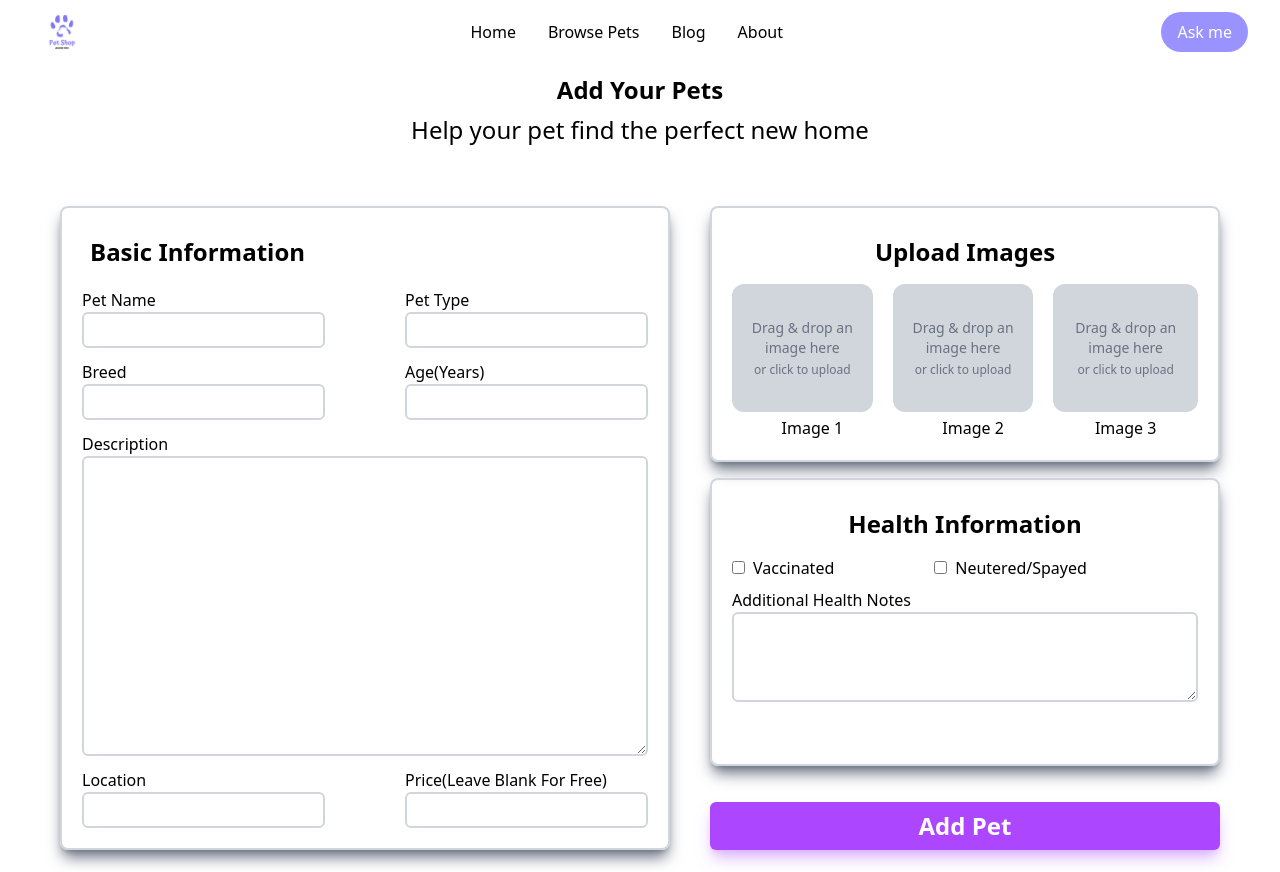
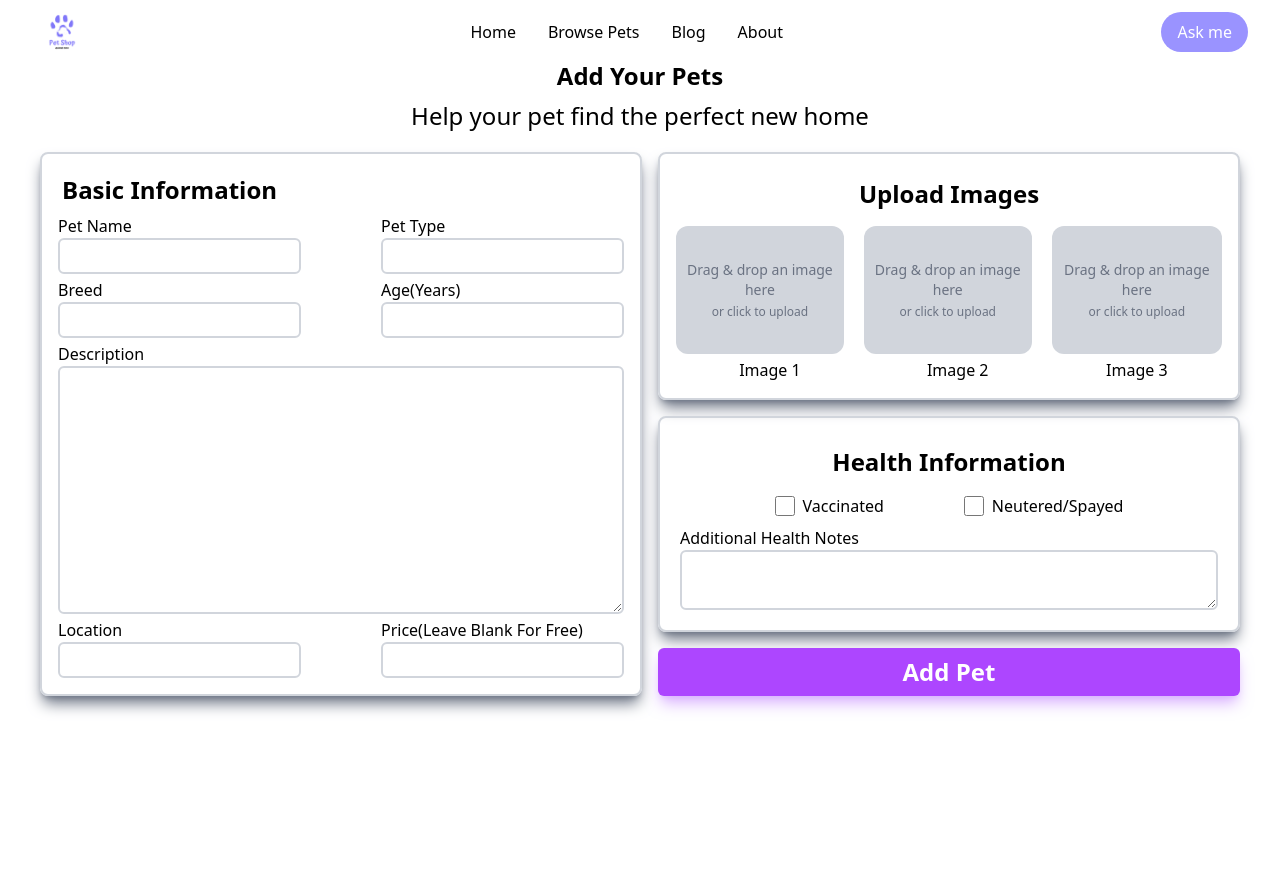
Before and after one commit to independent-project-2/HappyTail-Frontend, a React (Vite) app: page / in a window 1280 px wide. After the commit the page ends 800 px from the top, so only its background shows below. Built offline with nearby package versions, Linux system fonts and the light colour scheme.

Commit message:
Fix Form UI issues

```diff
--- a/src/components/ImageUpload.tsx
+++ b/src/components/ImageUpload.tsx
@@ -63,7 +63,7 @@ const ImageUpload = () => {
           className="h-full w-full rounded-xl object-cover"
         />
       ) : (
-        <div className="text-center text-gray-500">
+        <div className="p-2 text-center text-gray-500">
           <p className="text-sm">Drag & drop an image here</p>
           <p className="text-xs mt-1">or click to upload</p>
         </div>
--- a/src/pages/AddPets.tsx
+++ b/src/pages/AddPets.tsx
@@ -3,19 +3,20 @@ import ImageUpload from '../components/ImageUpload'
 
 function AddPets() {
     return (
-        <div className='h-screen mt-18 p-10 flex flex-col gap-10 text-black justify-center items-center'>
+        <div className='min-h-screen overflow-auto'>
+            <div className='p-10 pt-15 flex flex-col text-black justify-center items-center'>
                 <div className='flex flex-col items-center gap-2'>
                     <h1 className='text-2xl font-bold'>Add Your Pets</h1>
                     <div className='text-2xl'>Help your pet find the perfect new home</div>
                 </div>
 
                 <form action=""
-                className='flex flex-row'
+                    className='flex flex-row pt-5 gap-4'
                 >
                     {/*Left Side Section*/}
                     {/*Basic Information Section*/}
-                <span className='flex flex-col gap-3 m-5 border-solid border-2 border-gray-300 p-5 rounded-lg shadow-gray-500 shadow-lg'>
-                    <div className='text-2xl font-bold m-2'>Basic Information</div>
+                    <span className='flex flex-col gap-1 p-4 border-solid border-2 border-gray-300 rounded-lg shadow-gray-500 shadow-lg'>
+                        <div className='text-2xl font-bold m-1'>Basic Information</div>
 
                         <div className='flex flex-row gap-20'>
 
@@ -58,11 +59,11 @@ function AddPets() {
                             </div>
                         </div>
 
-                    <div className='flex flex-col'>
+                        <div className='flex flex-col h-full'>
                             <label htmlFor="description">Description</label>
                             <textarea
                                 id="description"
-                            className='border-solid border-2 border-gray-300 rounded-md p-1 h-75'
+                                className='border-solid border-2 border-gray-300 rounded-md p-1 h-full'
                             ></textarea>
                         </div>
 
@@ -89,16 +90,16 @@ function AddPets() {
                     </span>
 
                     {/*Right Side Section*/}
-                <div className='flex flex-col gap-4 m-5'>
+                    <div className='flex flex-col gap-4'>
 
                         {/*Upload Images Section*/}
-                    <span className='flex flex-col items-center gap-2 border-solid border-2 border-gray-300 p-5 rounded-lg shadow-gray-500 shadow-lg'>
+                        <span className='flex flex-col items-center gap-2 p-4 border-solid border-2 border-gray-300 rounded-lg shadow-gray-500 shadow-lg'>
                             <div className='text-2xl font-bold m-2'>Upload Images</div>
 
                             <div className='flex flex-row'>
                                 <div className='flex flex-col gap-1 justify-center items-center'>
                                     <div className='mr-5'>
-                                   <ImageUpload/>
+                                        <ImageUpload />
 
                                     </div>
                                     <label htmlFor='image-1'>Image 1</label>
@@ -106,14 +107,14 @@ function AddPets() {
 
                                 <div className='flex flex-col gap-1 justify-center items-center'>
                                     <div className='mr-5'>
-                                    <ImageUpload/>
+                                        <ImageUpload />
                                     </div>
                                     <label htmlFor='image-2'>Image 2</label>
                                 </div>
 
                                 <div className='flex flex-col gap-1 justify-center items-center'>
                                     <div>
-                                    <ImageUpload/>
+                                        <ImageUpload />
                                     </div>
                                     <label htmlFor='image-3'>Image 3</label>
                                 </div>
@@ -128,27 +129,33 @@ function AddPets() {
                                 <div className='text-2xl font-bold m-2'>Health Information</div>
                             </div>
 
-                        <div className='flex flex-row gap-25'>
+                            <div className='flex flex-row justify-center'>
 
-                            <div><input type='checkbox' id='vaccinated' name='vaccinated' />
+                                <div className='flex flex-row items-center-safe mr-10'>
+                                    <input type='checkbox' id='vaccinated' name='vaccinated'
+                                className=' hover:accent-black size-5 accent-purple-500'
+                                />
                                     <label htmlFor='vaccinated' className='ml-2'>Vaccinated</label></div>
 
-                            <div><input type='checkbox' id='neutered' name='neutered' />
+                                <div className='flex flex-row items-center-safe ml-10'>
+                                    <input type='checkbox' id='neutered' name='neutered'
+                                className=' hover:accent-black size-5 accent-purple-500'
+                                />
                                     <label htmlFor='neutered' className='ml-2'>Neutered/Spayed</label></div>
 
                             </div>
 
-                        <div>
+                            <div className='flex flex-col h-full'>
                                 <div className='left-auto'>Additional Health Notes</div>
                                 <textarea
                                     id="health-notes"
-                                className='border-solid border-2 border-gray-300 rounded-md p-1 w-full h-full'
+                                    className='border-solid border-2 border-gray-300 rounded-md p-1 w-full h-fit '
                                 ></textarea>
                             </div>
                         </span>
 
                         {/*Submit Button*/}
-                    <div className='flex justify-center items-center mt-5'>
+                        <div className='flex justify-center items-center'>
                             <button
                                 type="submit"
                                 className='bg-purple-500 text-white text-2xl font-bold px-5 py-2 rounded-md w-full shadow-lg shadow-purple-300 hover:bg-purple-800'
@@ -163,6 +170,7 @@ function AddPets() {
                 </form>
 
             </div>
+        </div>
     )
 }
 
```
Lines whose indentation alone changed are shown as unchanged.
